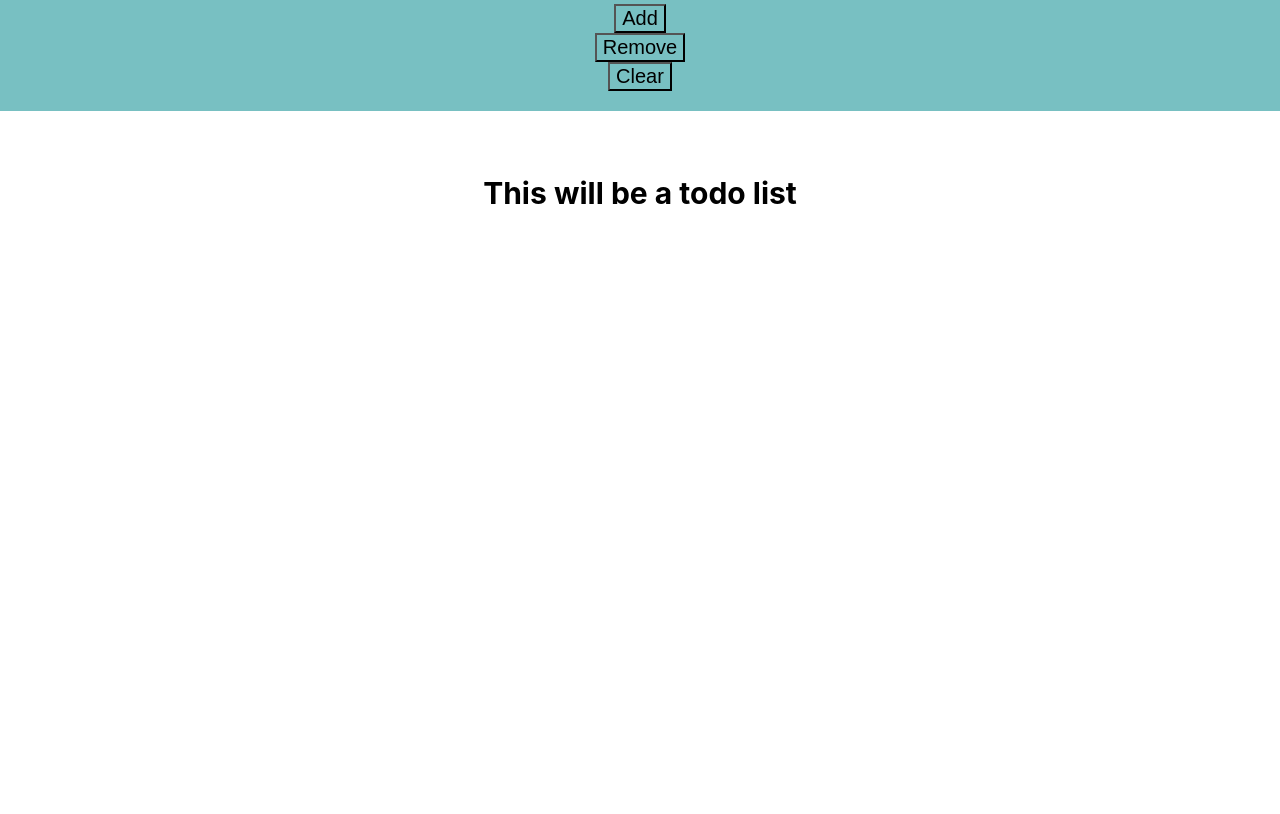
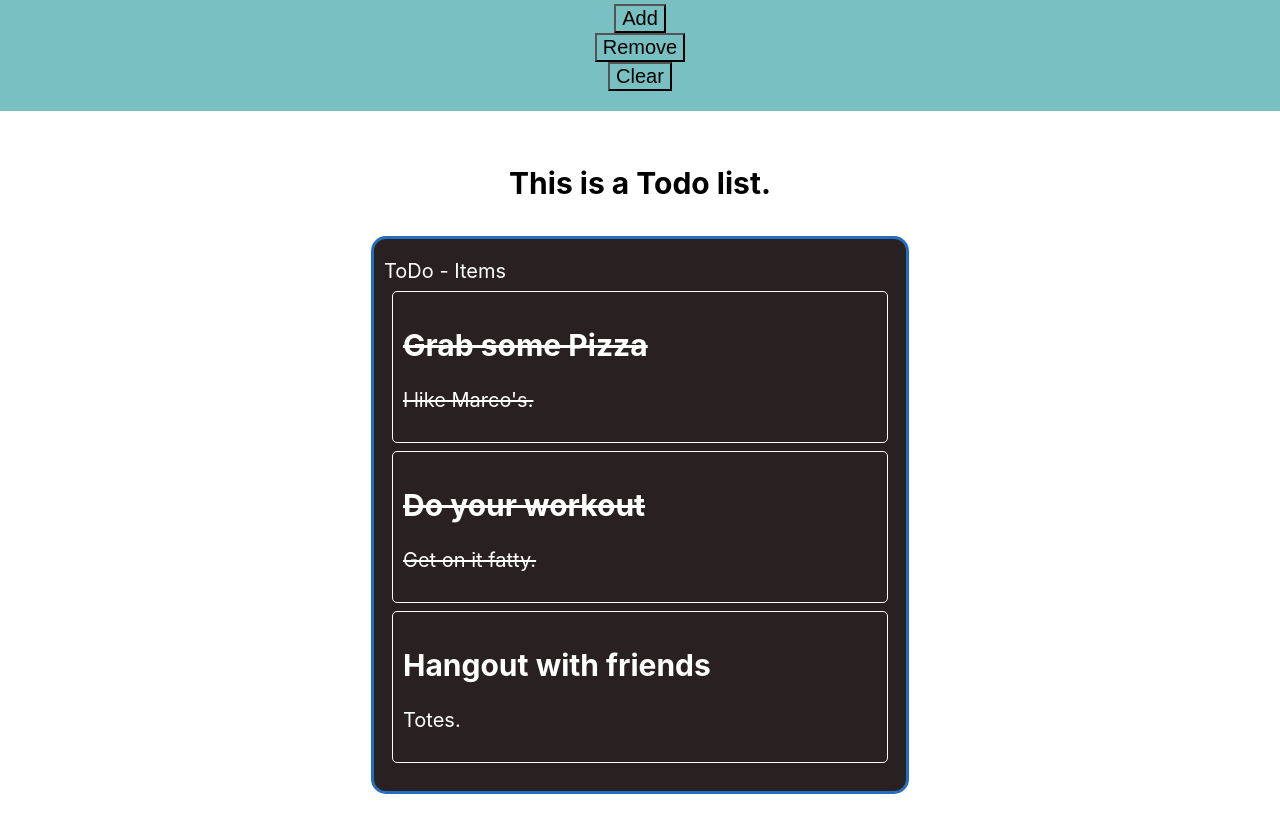
Before and after one commit to humesandrew/react-hooks-and-staters, a React (Create React App) app: page / in a window 1280 px wide. Shown: the part 677-1491 px from the top of the page. Before the commit the page ends 933 px from the top, so only its background shows below. Built offline with nearby package versions, Linux system fonts and the light colour scheme.

Commit message:
addsometodos

```diff
--- a/src/components/todo/Todo.js
+++ b/src/components/todo/Todo.js
@@ -3,17 +3,53 @@ import React, {useState} from 'react';
 import "./todo.scss";
 
 
-export default function Todo() {
+function Task({ task }) {
+    return (
+        <div
+            className="task"
+            style={{ textDecoration: task.completed ? "line-through" : "" }}
+        >
+           <h2>{task.title}</h2>
 
-    const [ toDoList, setToDoList ] = useState();
+           <p>{task.message}</p>
+        </div>
+    );
+}
 
+function Todo() {
+    const [tasks, setTasks] = useState([
+        {
+            title: "Grab some Pizza",
+            message: "I like Marco's.",
+            completed: true
+        },
+        {
+            title: "Do your workout",
+            message: "Get on it fatty.",
+            completed: true
+        },
+        {
+            title: "Hangout with friends",
+            message: "Totes.",
+            completed: false
+        }
+    ]);
+    return (
+        <div className="todo"><h2>This is a Todo list.</h2>
+        <div className="todo-container">
+            <div className="header">ToDo - Items </div>
+            <div className="tasks">
+                {tasks.map((task, index) => (
+                    <Task
+                        task={task}
+                        index={index}
+                        key={index}
+                    />
+                ))}
+            </div>
+        </div>
+        </div>
+    );
+}
 
-return(
-    <div className='todo'>
-
-    <h2>This will be a todo list </h2>
-
-
-    </div>
-    )
-};
+export default Todo;
--- a/src/components/todo/todo.scss
+++ b/src/components/todo/todo.scss
@@ -1,6 +1,6 @@
 .todo {
 
-    margin-top: 20px;
+    margin-top: 10px;
     padding: 20px;
     font-size: 20px;
     display: flex;
@@ -14,7 +14,7 @@
 .todo-container {
     background: rgb(41, 33, 33);
     width: 40vw;
-    margin: 10em auto;
+    margin-top: 10px;
     border-radius: 15px;
     padding: 20px 10px;
     color: white;
@@ -26,7 +26,7 @@
     border: 1px solid white;
     border-radius: 5px;
     padding: 0.5em;
-    margin: 0.5em;
+    margin: 0.4em;
 }
 
 .task button {
```
